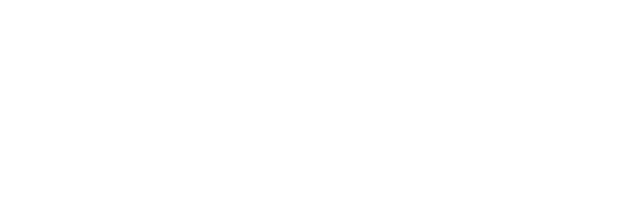
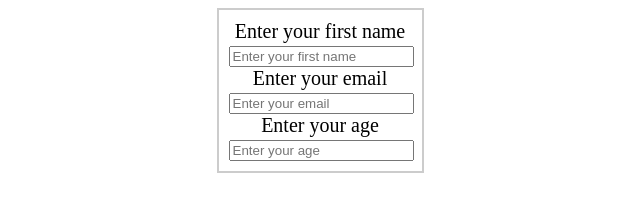
Before and after one commit to YehorFur/Registration, a plain HTML site: page index.html in a window 1280 px wide. Shown: the whole page, without its empty margins (320-960 px from the left). Drawn offline with Linux system fonts and the light colour scheme.

Commit message:
Update index.html

```diff
--- a/index.html
+++ b/index.html
@@ -2,8 +2,26 @@
 <html>
 <head>
 	<title></title>
+	<link rel="stylesheet" type="text/css" href="style.css">
 </head>
 <body>
+	<div class="registr">
+		<form>
+			<label for="nameid">Enter your first name</label>
+			<br>
+			<input id="nameid" type="text" maxlength="15" placeholder="Enter your first name">
+		</form>
+		<form>
+			<label for="emailid">Enter your email</label>
+			<br>
+			<input id="emailid" type="email" maxlength="30" placeholder="Enter your email">
+		</form>
+		<form>
+			<label for="ageid">Enter your age</label>
+			<br>
+			<input id="ageid" type="number" maxlength="3" placeholder="Enter your age">
+		</form>
+	</div>
 
 </body>
 </html>
```
